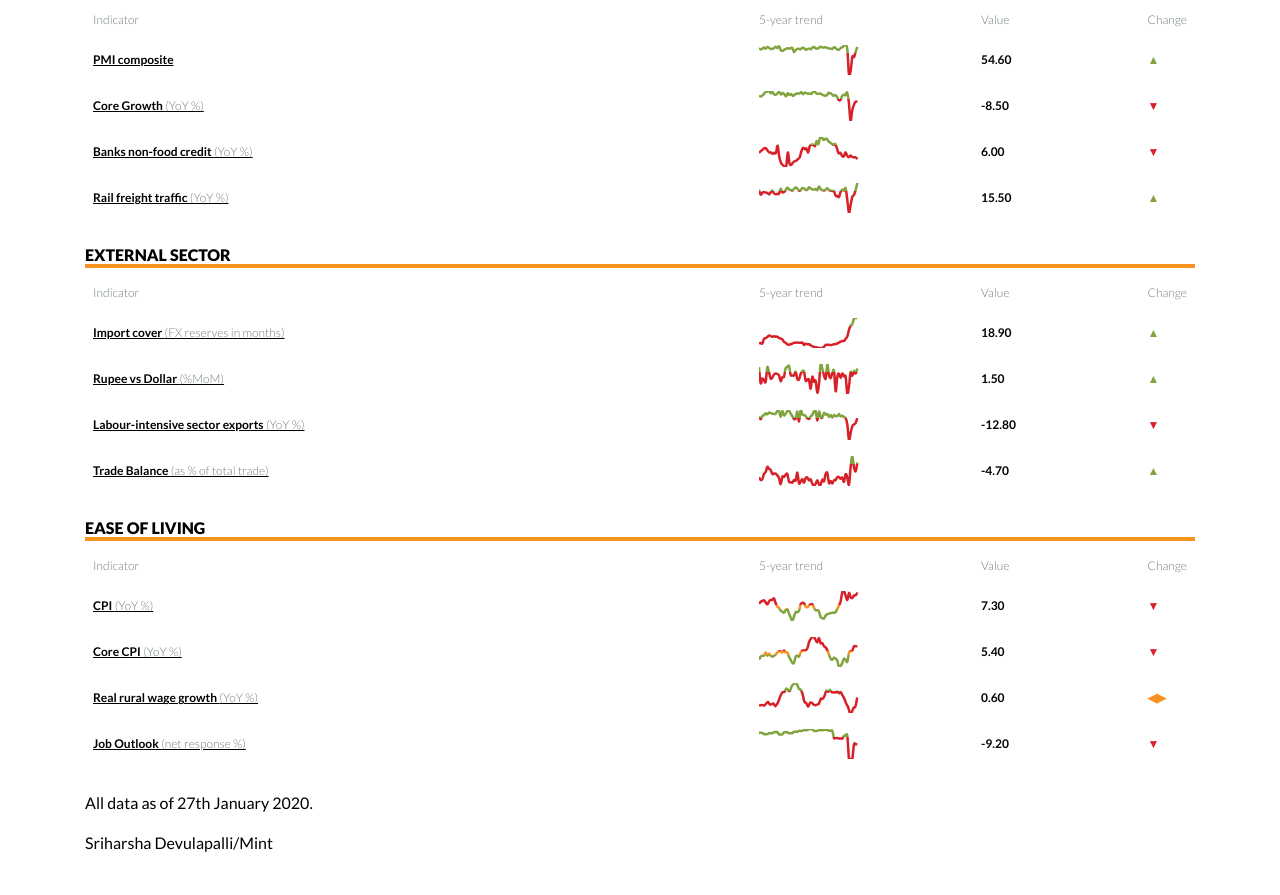
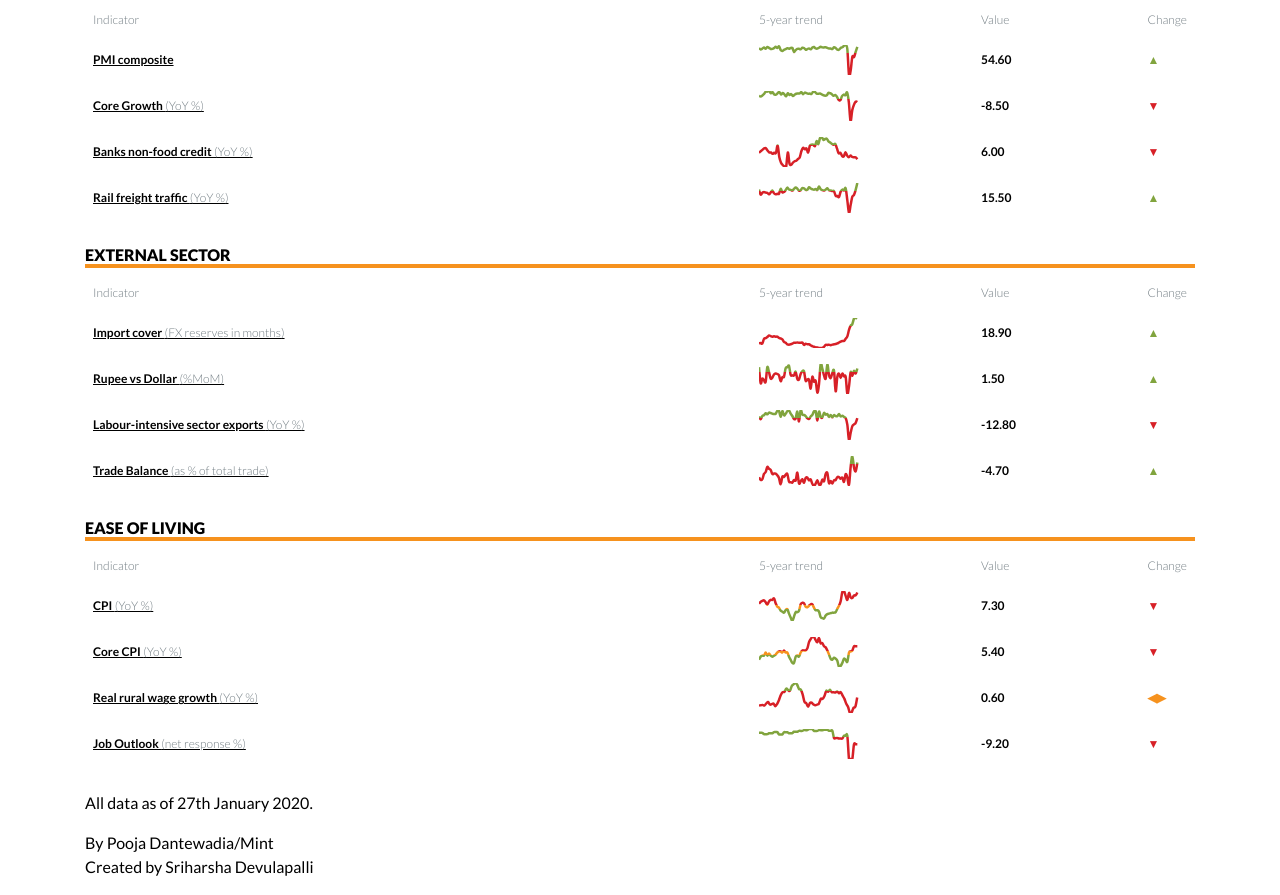
Before and after one commit to PoojaDante/mmt-oct, a plain HTML site: page index.html in a window 1280 px wide. Shown: the part 534-1429 px from the top of the page. Before the commit the page ends 1405 px from the top, so only its background shows below. Drawn offline with nearby package versions, Linux system fonts and the light colour scheme.

Commit message:
Update index.html

```diff
--- a/index.html
+++ b/index.html
@@ -348,7 +348,7 @@
         </table>
         <br>
         <p align="left"> All data as of 27th January 2020. </p>
-        <p align="left"> Sriharsha Devulapalli/Mint </p>
+        <p align="left">By Pooja Dantewadia/Mint<br>Created by Sriharsha Devulapalli</p>
     </div>
     <script>
     d3.json("dashboard-rawdata.json", function(error, Data) {
```
